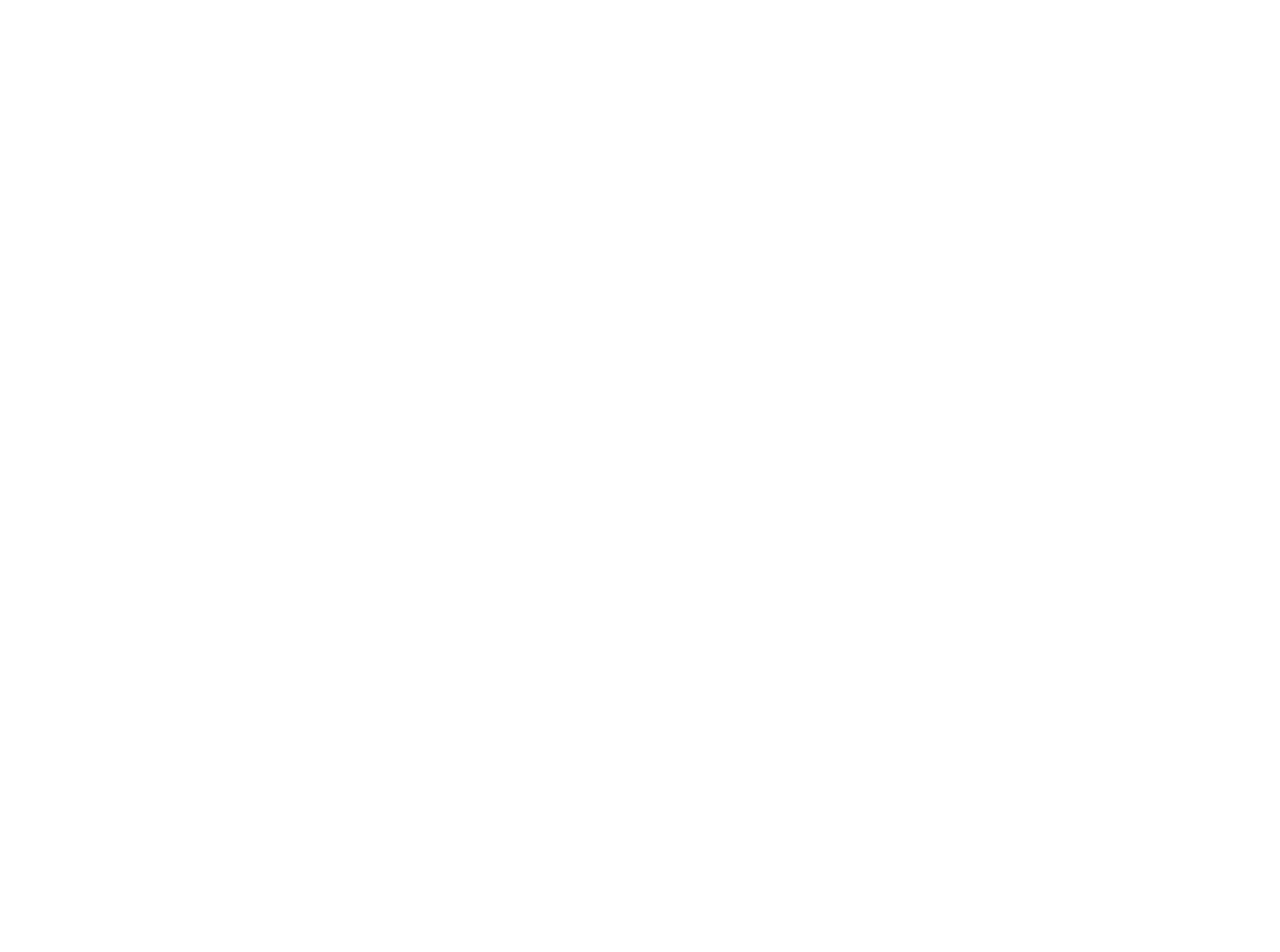
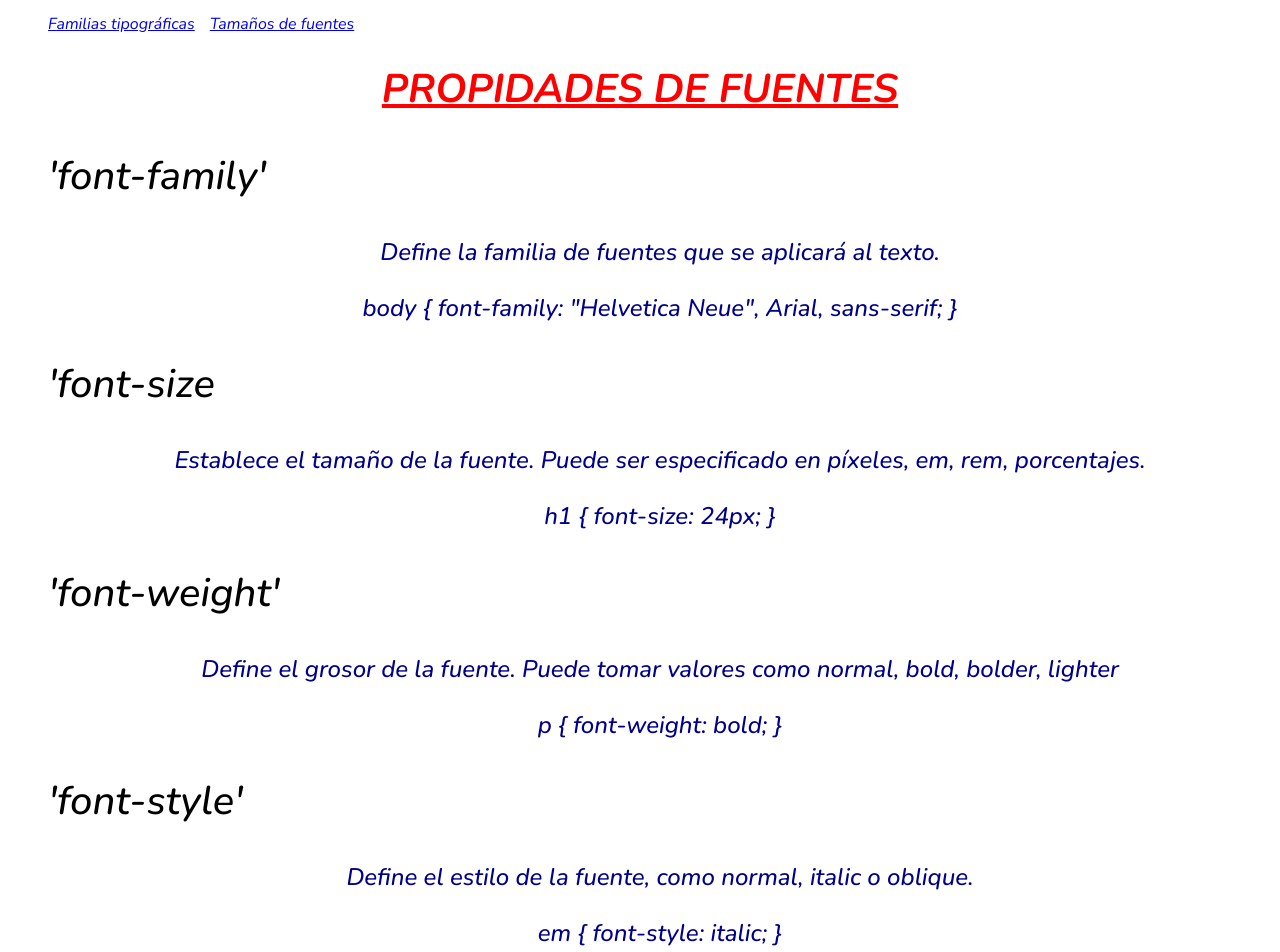
Before and after one commit to Rachulls/semana4sesion1, a plain HTML site: page propiedades.html in a window 1280 px wide. Before the commit the page ends 800 px from the top, so only its background shows below. Drawn offline with nearby package versions, Linux system fonts and the light colour scheme.

Commit message:
Segundo commit

```diff
--- a/propiedades.html
+++ b/propiedades.html
@@ -1,11 +1,46 @@
 <!DOCTYPE html>
 <html lang="en">
-<head>
-    <meta charset="UTF-8">
-    <meta name="viewport" content="width=device-width, initial-scale=1.0">
+  <head>
+    <meta charset="UTF-8" />
+    <meta name="viewport" content="width=device-width, initial-scale=1.0" />
+    <link rel="stylesheet" href="./styles.css" />
     <title>Propiedades de fuentes</title>
-</head>
-<body>
-
-</body>
+  </head>
+  <header>
+    <nav>
+      <ul>
+        <li><a href="index.html">Familias tipográficas</a></li>
+        <li><a href="tamaños.html">Tamaños de fuentes</a></li>
+      </ul>
+    </nav>
+    <h1>PROPIDADES DE FUENTES</h1>
+  </header>
+  <body>
+    <ol>
+      <h2>'font-family'</h2>
+      <p>Define la familia de fuentes que se aplicará al texto.</p>
+      <p>body { font-family: "Helvetica Neue", Arial, sans-serif; }</p>
+    </ol>
+    <ol>
+      <h2>'font-size</h2>
+      <p>
+        Establece el tamaño de la fuente. Puede ser especificado en píxeles, em,
+        rem, porcentajes.
+      </p>
+      <p>h1 { font-size: 24px; }</p>
+    </ol>
+    <ol>
+      <h2>'font-weight'</h2>
+      <p>
+        Define el grosor de la fuente. Puede tomar valores como normal, bold,
+        bolder, lighter
+      </p>
+      <p>p { font-weight: bold; }</p>
+    </ol>
+    <ol>
+      <h2>'font-style'</h2>
+      <p>Define el estilo de la fuente, como normal, italic o oblique.</p>
+      <p>em { font-style: italic; }</p>
+    </ol>
+  </body>
 </html>
--- a/styles.css
+++ b/styles.css
@@ -1,9 +1,27 @@
+@import url('https://fonts.googleapis.com/css2?family=Nunito:ital,wght@1,300;1,500;1,700&display=swap');
 *{
-    font-family: system-ui, -apple-system, BlinkMacSystemFont, 'Segoe UI', Roboto, Oxygen, Ubuntu, Cantarell, 'Open Sans', 'Helvetica Neue', sans-serif;
+    font-family: 'Nunito', sans-serif;
 }
 
-html{
-    font-size: 25px;
+ul{
+    list-style: none;
+    display: flex;
+    flex-direction: row;
+    gap: 15px;
+}
+
+a{
+    font-size: 1rem;
+    text-align: center;
+    display: inline-block;
+    width: 100%;
+}
+
+header{
+    font-size: 0.8rem;
+    text-decoration: none;
+    text-align: center;
+    font-weight: 300;
 }
 
 body {
@@ -12,15 +30,20 @@ body {
 
 h1{
     color: red;
-    font-size: 1.5rem;
-    font-weight: 400;
+    font-size: 2.5rem;
+    font-weight: 700;
     text-decoration: underline;
     text-align: center;
 }
 
+h2{
+    font-size: 2.5rem;
+    font-weight: 500;
+}
+
 p{
+    font-size: 1.5rem;
+    font-weight: 500;
     color: darkblue;
-    text-transform: uppercase;
     text-align: center;
-    font-weight: 800;
 }
```
Also changed, not shown: index.html (+17 -3 lines), tamaños.html (+28 -1 lines).
